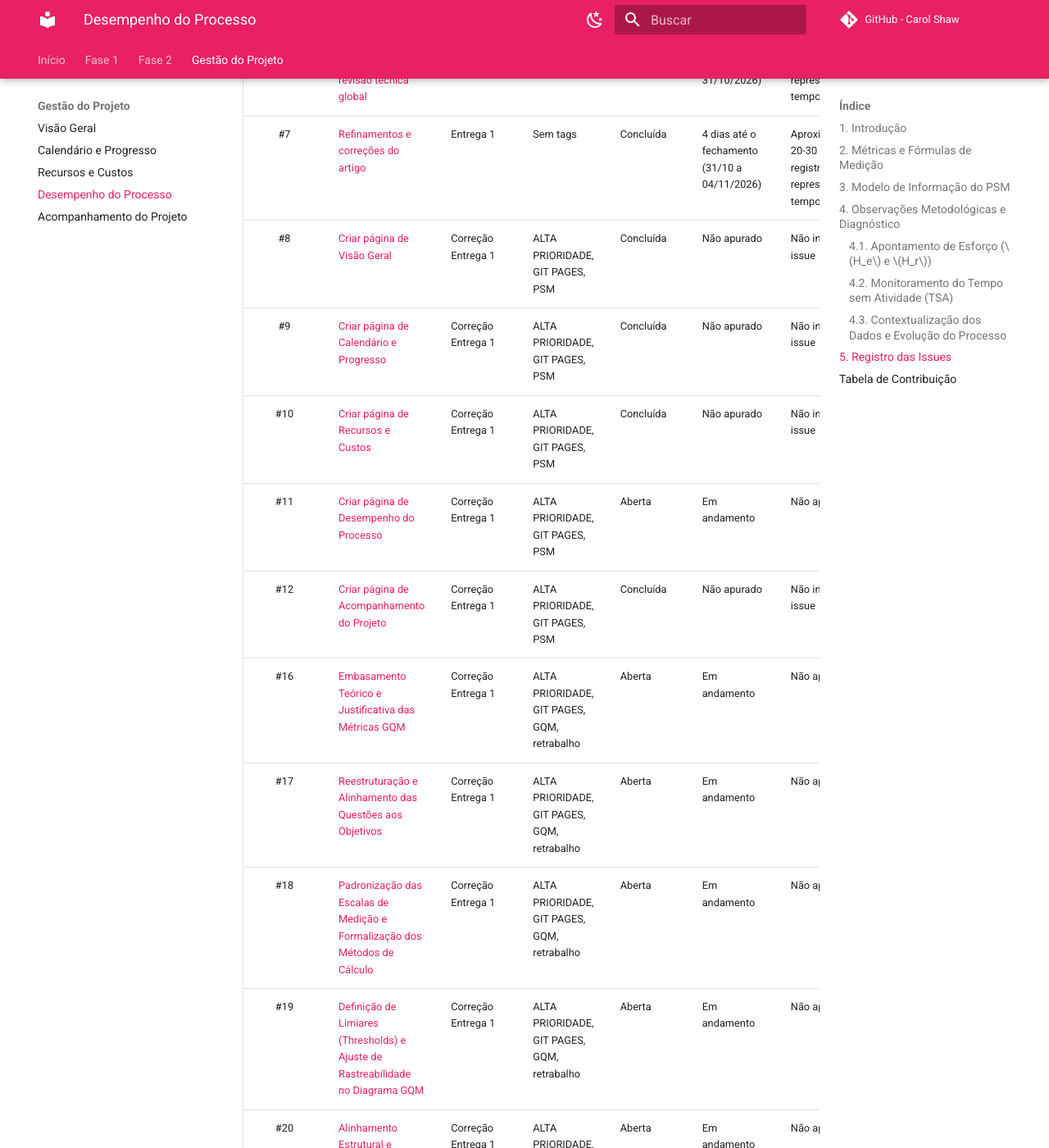
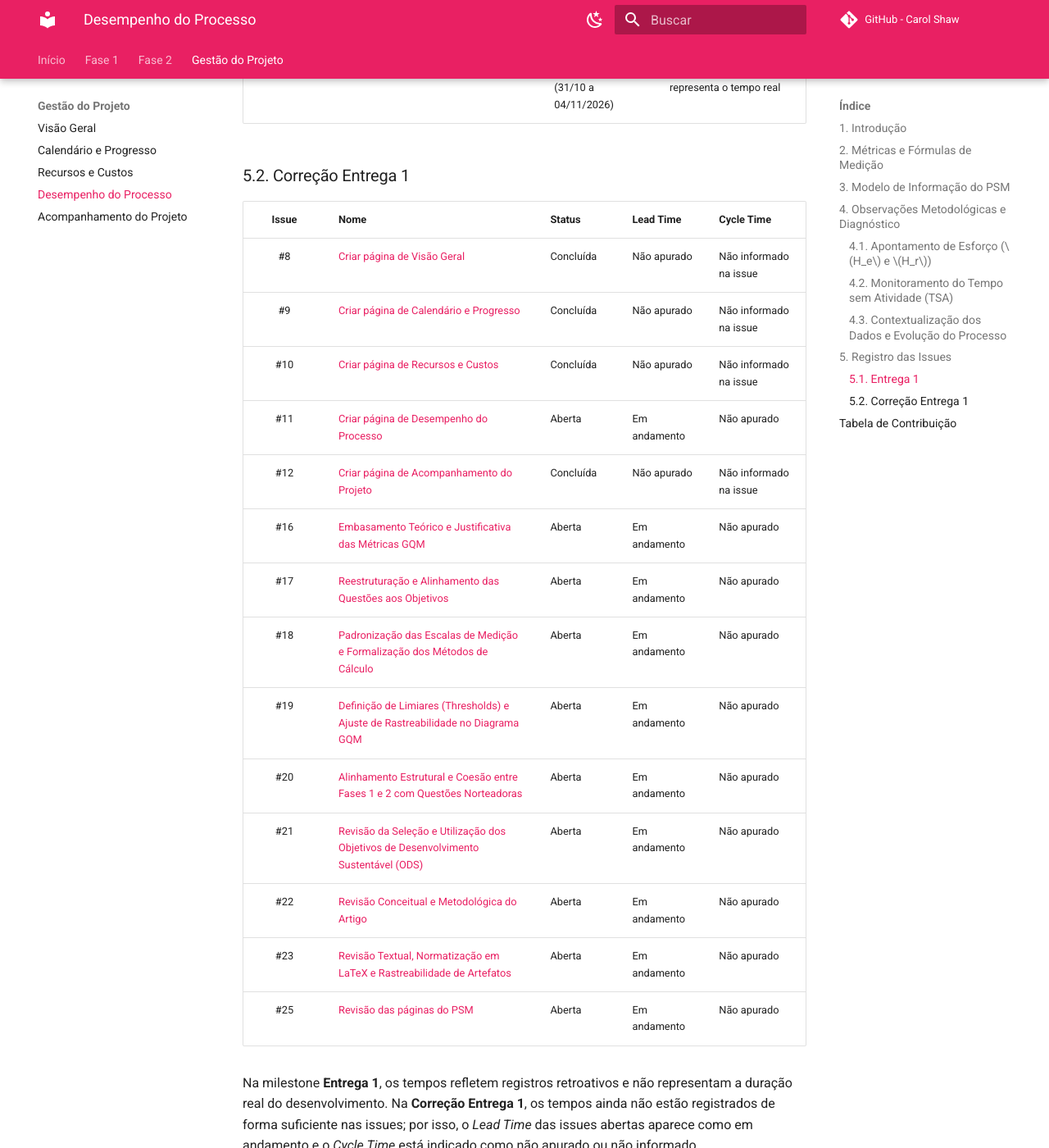
Before and after one commit to FCTE-Qualidade-de-Software-1/2026-2_T02_CAROL_SHAW, an MkDocs documentation site: the page built from docs/gestao/desempenho.md, in a window 1280 px wide and 1400 px high, scrolled down 3221 px. Shown: the whole window at 82% size. Built offline with MkDocs 1.6.1 and Material for MkDocs 9.7.7, drawn with Linux system fonts in a browser that asks for light colours; comment, search, counter and statistics services are not loaded; some of the changed text lies outside the part shown.

```diff
--- a/docs/gestao/desempenho.md
+++ b/docs/gestao/desempenho.md
@@ -58,27 +58,34 @@
 
 ## 5. Registro das Issues
 
-| Issue | Nome | Milestone | Tags | Status | Lead Time | Cycle Time |
-| :---: | :--- | :--- | :--- | :--- | :--- | :--- |
-| #3 | [Definir requisitos da avaliação e modelo de qualidade (Fase 1)](https://github.com/FCTE-Qualidade-de-Software-1/2026-2_T02_CAROL_SHAW/issues/3) | Entrega 1 | Sem tags | Concluída | Praticamente 0 (aberta e fechada em 31/10/2026) | Aproximadamente 20-30 min; não representa o tempo real |
-| #4 | [Especificação da Avaliação e Desdobramento GQM (Fase 2)](https://github.com/FCTE-Qualidade-de-Software-1/2026-2_T02_CAROL_SHAW/issues/4) | Entrega 1 | Sem tags | Concluída | Praticamente 0 (aberta e fechada em 31/10/2026) | Aproximadamente 20-30 min registrados; não representa o tempo real |
-| #5 | [Organização do relatório em LaTeX e criação da GitPage](https://github.com/FCTE-Qualidade-de-Software-1/2026-2_T02_CAROL_SHAW/issues/5) | Entrega 1 | Sem tags | Concluída | Praticamente 0 (aberta e fechada em 31/10/2026) | Aproximadamente 20-30 min registrados; não representa o tempo real |
-| #6 | [Análise de requisitos, metodologia e revisão técnica global](https://github.com/FCTE-Qualidade-de-Software-1/2026-2_T02_CAROL_SHAW/issues/6) | Entrega 1 | Sem tags | Concluída | Praticamente 0 (aberta e fechada em 31/10/2026) | Aproximadamente 20-30 min registrados; não representa o tempo real |
-| #7 | [Refinamentos e correções do artigo](https://github.com/FCTE-Qualidade-de-Software-1/2026-2_T02_CAROL_SHAW/issues/7) | Entrega 1 | Sem tags | Concluída | 4 dias até o fechamento (31/10 a 04/11/2026) | Aproximadamente 20-30 min registrados; não representa o tempo real |
-| #8 | [Criar página de Visão Geral](https://github.com/FCTE-Qualidade-de-Software-1/2026-2_T02_CAROL_SHAW/issues/8) | Correção Entrega 1 | ALTA PRIORIDADE, GIT PAGES, PSM | Concluída | Não apurado | Não informado na issue |
-| #9 | [Criar página de Calendário e Progresso](https://github.com/FCTE-Qualidade-de-Software-1/2026-2_T02_CAROL_SHAW/issues/9) | Correção Entrega 1 | ALTA PRIORIDADE, GIT PAGES, PSM | Concluída | Não apurado | Não informado na issue |
-| #10 | [Criar página de Recursos e Custos](https://github.com/FCTE-Qualidade-de-Software-1/2026-2_T02_CAROL_SHAW/issues/10) | Correção Entrega 1 | ALTA PRIORIDADE, GIT PAGES, PSM | Concluída | Não apurado | Não informado na issue |
-| #11 | [Criar página de Desempenho do Processo](https://github.com/FCTE-Qualidade-de-Software-1/2026-2_T02_CAROL_SHAW/issues/11) | Correção Entrega 1 | ALTA PRIORIDADE, GIT PAGES, PSM | Aberta | Em andamento | Não apurado |
-| #12 | [Criar página de Acompanhamento do Projeto](https://github.com/FCTE-Qualidade-de-Software-1/2026-2_T02_CAROL_SHAW/issues/12) | Correção Entrega 1 | ALTA PRIORIDADE, GIT PAGES, PSM | Concluída | Não apurado | Não informado na issue |
-| #16 | [Embasamento Teórico e Justificativa das Métricas GQM](https://github.com/FCTE-Qualidade-de-Software-1/2026-2_T02_CAROL_SHAW/issues/16) | Correção Entrega 1 | ALTA PRIORIDADE, GIT PAGES, GQM, retrabalho | Aberta | Em andamento | Não apurado |
-| #17 | [Reestruturação e Alinhamento das Questões aos Objetivos](https://github.com/FCTE-Qualidade-de-Software-1/2026-2_T02_CAROL_SHAW/issues/17) | Correção Entrega 1 | ALTA PRIORIDADE, GIT PAGES, GQM, retrabalho | Aberta | Em andamento | Não apurado |
-| #18 | [Padronização das Escalas de Medição e Formalização dos Métodos de Cálculo](https://github.com/FCTE-Qualidade-de-Software-1/2026-2_T02_CAROL_SHAW/issues/18) | Correção Entrega 1 | ALTA PRIORIDADE, GIT PAGES, GQM, retrabalho | Aberta | Em andamento | Não apurado |
-| #19 | [Definição de Limiares (Thresholds) e Ajuste de Rastreabilidade no Diagrama GQM](https://github.com/FCTE-Qualidade-de-Software-1/2026-2_T02_CAROL_SHAW/issues/19) | Correção Entrega 1 | ALTA PRIORIDADE, GIT PAGES, GQM, retrabalho | Aberta | Em andamento | Não apurado |
-| #20 | [Alinhamento Estrutural e Coesão entre Fases 1 e 2 com Questões Norteadoras](https://github.com/FCTE-Qualidade-de-Software-1/2026-2_T02_CAROL_SHAW/issues/20) | Correção Entrega 1 | ALTA PRIORIDADE, GIT PAGES, GQM, retrabalho | Aberta | Em andamento | Não apurado |
-| #21 | [Revisão da Seleção e Utilização dos Objetivos de Desenvolvimento Sustentável (ODS)](https://github.com/FCTE-Qualidade-de-Software-1/2026-2_T02_CAROL_SHAW/issues/21) | Correção Entrega 1 | GIT PAGES, GQM | Aberta | Em andamento | Não apurado |
-| #22 | [Revisão Conceitual e Metodológica do Artigo](https://github.com/FCTE-Qualidade-de-Software-1/2026-2_T02_CAROL_SHAW/issues/22) | Correção Entrega 1 | ARTIGO, retrabalho | Aberta | Em andamento | Não apurado |
-| #23 | [Revisão Textual, Normatização em LaTeX e Rastreabilidade de Artefatos](https://github.com/FCTE-Qualidade-de-Software-1/2026-2_T02_CAROL_SHAW/issues/23) | Correção Entrega 1 | ARTIGO, retrabalho | Aberta | Em andamento | Não apurado |
-| #25 | [Revisão das páginas do PSM](https://github.com/FCTE-Qualidade-de-Software-1/2026-2_T02_CAROL_SHAW/issues/25) | Correção Entrega 1 | ALTA PRIORIDADE, GIT PAGES, PSM | Aberta | Em andamento | Não apurado |
+### 5.1. Entrega 1
+
+| Issue | Nome | Status | Lead Time | Cycle Time |
+| :---: | :--- | :--- | :--- | :--- |
+| #3 | [Definir requisitos da avaliação e modelo de qualidade (Fase 1)](https://github.com/FCTE-Qualidade-de-Software-1/2026-2_T02_CAROL_SHAW/issues/3) | Concluída | Praticamente 0 (aberta e fechada em 31/10/2026) | Aproximadamente 20-30 min; não representa o tempo real |
+| #4 | [Especificação da Avaliação e Desdobramento GQM (Fase 2)](https://github.com/FCTE-Qualidade-de-Software-1/2026-2_T02_CAROL_SHAW/issues/4) | Concluída | Praticamente 0 (aberta e fechada em 31/10/2026) | Aproximadamente 20-30 min registrados; não representa o tempo real |
+| #5 | [Organização do relatório em LaTeX e criação da GitPage](https://github.com/FCTE-Qualidade-de-Software-1/2026-2_T02_CAROL_SHAW/issues/5) | Concluída | Praticamente 0 (aberta e fechada em 31/10/2026) | Aproximadamente 20-30 min registrados; não representa o tempo real |
+| #6 | [Análise de requisitos, metodologia e revisão técnica global](https://github.com/FCTE-Qualidade-de-Software-1/2026-2_T02_CAROL_SHAW/issues/6) | Concluída | Praticamente 0 (aberta e fechada em 31/10/2026) | Aproximadamente 20-30 min registrados; não representa o tempo real |
+| #7 | [Refinamentos e correções do artigo](https://github.com/FCTE-Qualidade-de-Software-1/2026-2_T02_CAROL_SHAW/issues/7) | Concluída | 4 dias até o fechamento (31/10 a 04/11/2026) | Aproximadamente 20-30 min registrados; não representa o tempo real |
+
+### 5.2. Correção Entrega 1
+
+| Issue | Nome | Status | Lead Time | Cycle Time |
+| :---: | :--- | :--- | :--- | :--- |
+| #8 | [Criar página de Visão Geral](https://github.com/FCTE-Qualidade-de-Software-1/2026-2_T02_CAROL_SHAW/issues/8) | Concluída | Não apurado | Não informado na issue |
+| #9 | [Criar página de Calendário e Progresso](https://github.com/FCTE-Qualidade-de-Software-1/2026-2_T02_CAROL_SHAW/issues/9) | Concluída | Não apurado | Não informado na issue |
+| #10 | [Criar página de Recursos e Custos](https://github.com/FCTE-Qualidade-de-Software-1/2026-2_T02_CAROL_SHAW/issues/10) | Concluída | Não apurado | Não informado na issue |
+| #11 | [Criar página de Desempenho do Processo](https://github.com/FCTE-Qualidade-de-Software-1/2026-2_T02_CAROL_SHAW/issues/11) | Aberta | Em andamento | Não apurado |
+| #12 | [Criar página de Acompanhamento do Projeto](https://github.com/FCTE-Qualidade-de-Software-1/2026-2_T02_CAROL_SHAW/issues/12) | Concluída | Não apurado | Não informado na issue |
+| #16 | [Embasamento Teórico e Justificativa das Métricas GQM](https://github.com/FCTE-Qualidade-de-Software-1/2026-2_T02_CAROL_SHAW/issues/16) | Aberta | Em andamento | Não apurado |
+| #17 | [Reestruturação e Alinhamento das Questões aos Objetivos](https://github.com/FCTE-Qualidade-de-Software-1/2026-2_T02_CAROL_SHAW/issues/17) | Aberta | Em andamento | Não apurado |
+| #18 | [Padronização das Escalas de Medição e Formalização dos Métodos de Cálculo](https://github.com/FCTE-Qualidade-de-Software-1/2026-2_T02_CAROL_SHAW/issues/18) | Aberta | Em andamento | Não apurado |
+| #19 | [Definição de Limiares (Thresholds) e Ajuste de Rastreabilidade no Diagrama GQM](https://github.com/FCTE-Qualidade-de-Software-1/2026-2_T02_CAROL_SHAW/issues/19) | Aberta | Em andamento | Não apurado |
+| #20 | [Alinhamento Estrutural e Coesão entre Fases 1 e 2 com Questões Norteadoras](https://github.com/FCTE-Qualidade-de-Software-1/2026-2_T02_CAROL_SHAW/issues/20) | Aberta | Em andamento | Não apurado |
+| #21 | [Revisão da Seleção e Utilização dos Objetivos de Desenvolvimento Sustentável (ODS)](https://github.com/FCTE-Qualidade-de-Software-1/2026-2_T02_CAROL_SHAW/issues/21) | Aberta | Em andamento | Não apurado |
+| #22 | [Revisão Conceitual e Metodológica do Artigo](https://github.com/FCTE-Qualidade-de-Software-1/2026-2_T02_CAROL_SHAW/issues/22) | Aberta | Em andamento | Não apurado |
+| #23 | [Revisão Textual, Normatização em LaTeX e Rastreabilidade de Artefatos](https://github.com/FCTE-Qualidade-de-Software-1/2026-2_T02_CAROL_SHAW/issues/23) | Aberta | Em andamento | Não apurado |
+| #25 | [Revisão das páginas do PSM](https://github.com/FCTE-Qualidade-de-Software-1/2026-2_T02_CAROL_SHAW/issues/25) | Aberta | Em andamento | Não apurado |
 
 Na milestone **Entrega 1**, os tempos refletem registros retroativos e não representam a duração real do desenvolvimento. Na **Correção Entrega 1**, os tempos ainda não estão registrados de forma suficiente nas issues; por isso, o *Lead Time* das issues abertas aparece como em andamento e o *Cycle Time* está indicado como não apurado ou não informado.
 
```
Also changed, not shown: other parts of docs/gestao/desempenho.md (+2 -1 lines), docs/gestao/calendario.md (+4 -4 lines), docs/gestao/recursos.md (+15 -12 lines).
